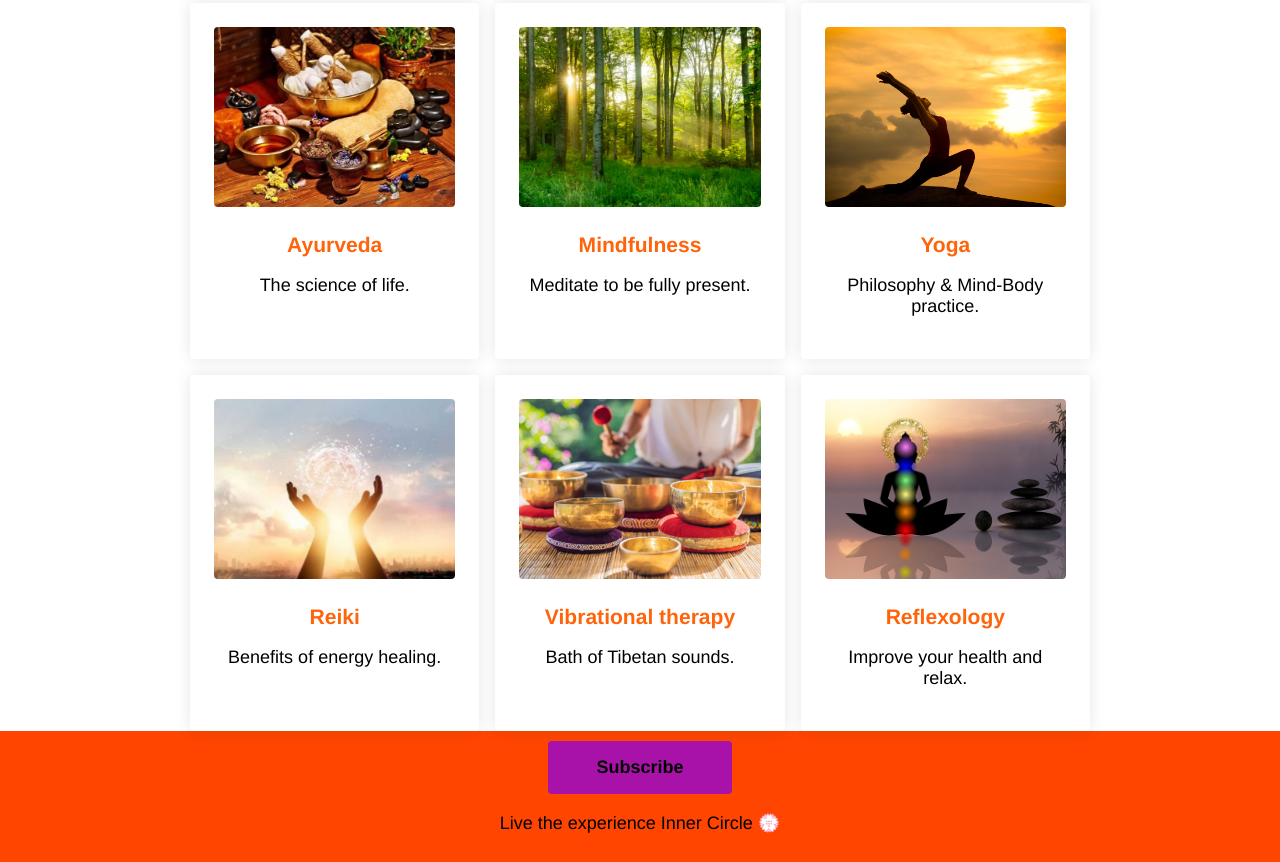
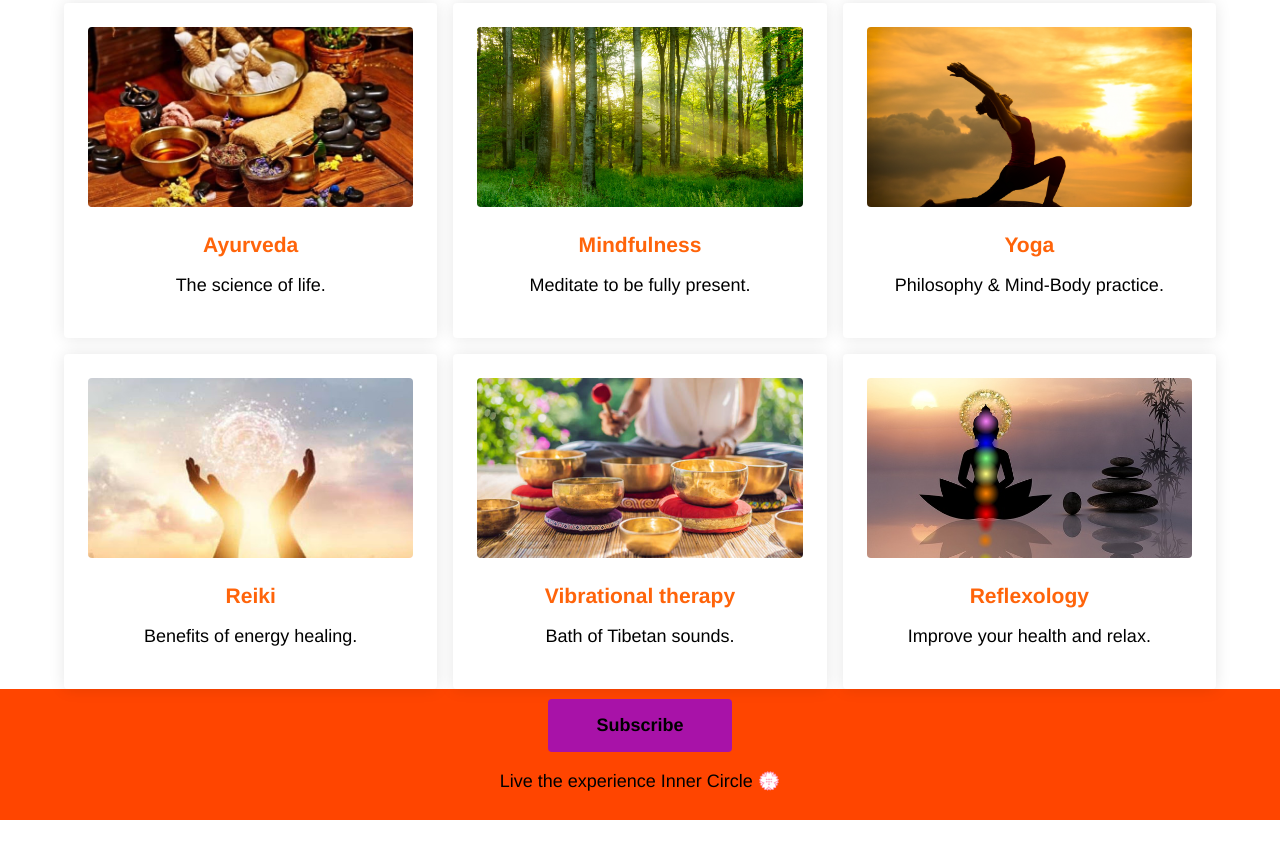
Before and after one commit to LilaCarol/LilaCarol.github.io, a plain HTML site: page index.html in a window 1280 px wide. Shown: the part 769-1631 px from the top of the page. After the commit the page ends 1589 px from the top, so only its background shows below. Drawn offline with Linux system fonts and the light colour scheme; a web font is replaced by a local one.

Commit message:
Fix movil view

```diff
--- a/styles.css
+++ b/styles.css
@@ -17,6 +17,7 @@ h3 {
 .container {
     width: 900px;
     margin: 60px auto;
+    flex-grow: 1;
 }
 
 .banner {
@@ -82,9 +83,8 @@ h3 {
 
 .cards {
     display:grid;
-    grid-template-columns: 1fr 1fr 1fr;
     grid-gap: 16px;
-    width: 900px;
+    width: 90%;
     margin: 0 auto;
   }
 
@@ -118,7 +118,8 @@ h3 {
   .footer {
     background: orangered;
     color: black;
-    padding: 10px 480px;
+    padding: 10px 0;
     text-align:center;
+    margin: 0 auto;
 
   }
```
